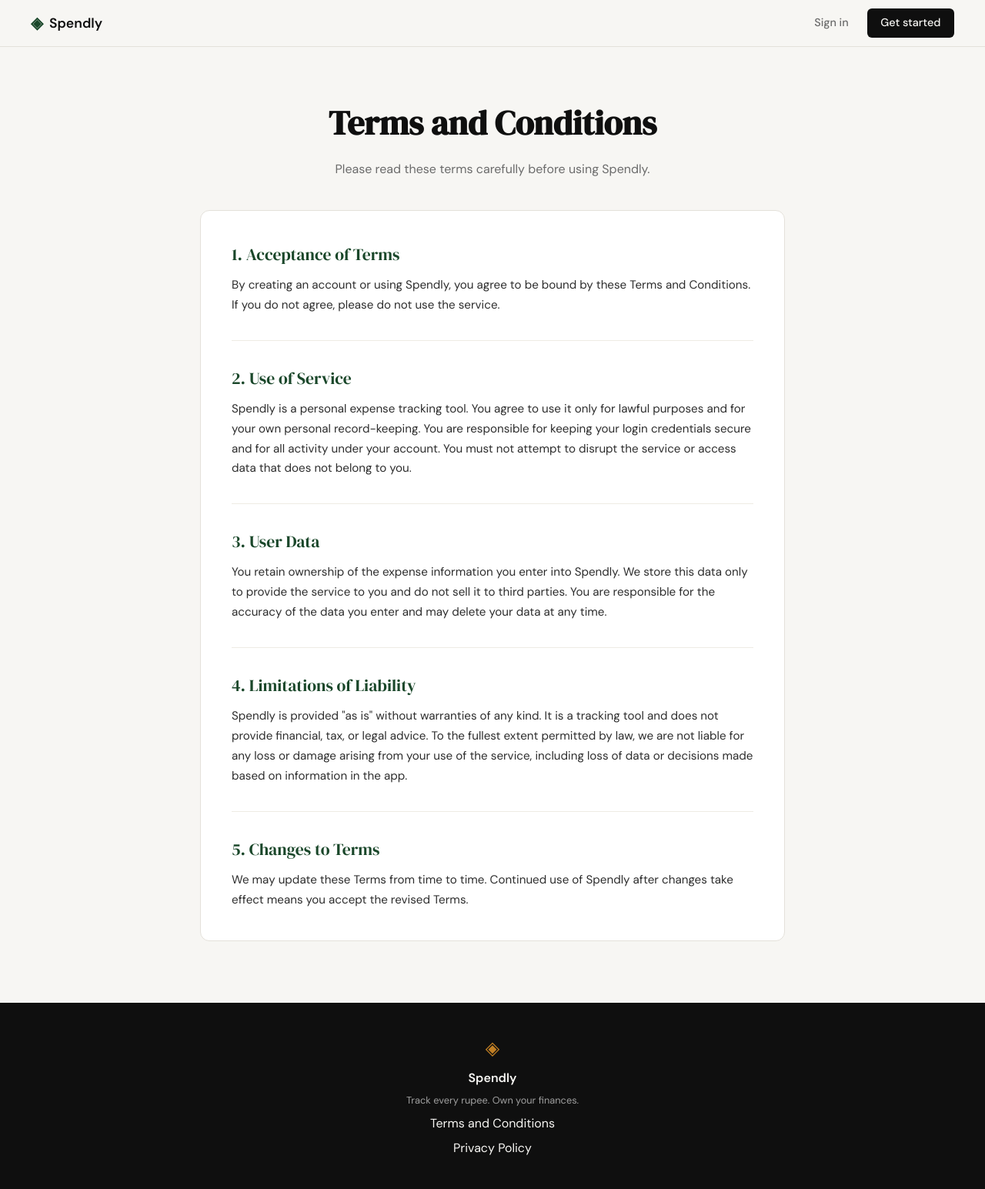
After one commit to Anikat-ThaKur/Expense-Tracking-App, a Flask app: page /terms in a window 1280 px wide. The commit adds this page. Shown: the whole page at 77% size. Run offline with Flask 3, Linux system fonts and the light colour scheme.

Commit message:
landing: add terms and conditions page and route

```diff
--- a/app.py
+++ b/app.py
@@ -20,6 +20,11 @@ def register():
 @app.route("/login")
 def login():
     return render_template("login.html")
+
+
+@app.route("/terms")
+def terms():
+    return render_template("terms.html")
 
 
 # ------------------------------------------------------------------ #
--- a/static/css/style.css
+++ b/static/css/style.css
@@ -478,6 +478,63 @@ a { color: inherit; text-decoration: none; }
 .auth-switch a:hover { text-decoration: underline; }
 
 /* ------------------------------------------------------------------ */
+/* Legal pages                                                         */
+/* ------------------------------------------------------------------ */
+
+.legal {
+    padding: 4rem 2rem 5rem;
+}
+
+.legal-inner {
+    max-width: 760px;
+    margin: 0 auto;
+}
+
+.legal-header {
+    text-align: center;
+    margin-bottom: 2.5rem;
+}
+
+.legal-title {
+    font-family: var(--font-display);
+    font-size: clamp(2rem, 4vw, 2.75rem);
+    color: var(--ink);
+    margin-bottom: 0.75rem;
+}
+
+.legal-intro {
+    font-size: 1rem;
+    color: var(--ink-muted);
+}
+
+.legal-card {
+    background: var(--paper-card);
+    border: 1px solid var(--border);
+    border-radius: var(--radius-md);
+    padding: 2.5rem;
+}
+
+.legal-section + .legal-section {
+    margin-top: 2rem;
+    padding-top: 2rem;
+    border-top: 1px solid var(--border-soft);
+}
+
+.legal-heading {
+    font-family: var(--font-display);
+    font-size: 1.35rem;
+    font-weight: 400;
+    color: var(--accent);
+    margin-bottom: 0.6rem;
+}
+
+.legal-section p {
+    font-size: 0.95rem;
+    color: var(--ink-soft);
+    line-height: 1.7;
+}
+
+/* ------------------------------------------------------------------ */
 /* Footer                                                              */
 /* ------------------------------------------------------------------ */
 
@@ -527,4 +584,6 @@ a { color: inherit; text-decoration: none; }
 @media (max-width: 600px) {
     .nav-links a:not(.nav-cta) { display: none; }
     .hero { padding: 3rem 1rem 2rem; }
+    .legal { padding: 2.5rem 1rem 3rem; }
+    .legal-card { padding: 1.5rem; }
 }
--- a/templates/base.html
+++ b/templates/base.html
@@ -34,7 +34,7 @@
             <span class="brand-icon">◈</span>
             <span class="footer-name">Spendly</span>
             <p class="footer-copy">Track every rupee. Own your finances.</p>
-            <a href="#">Terms and Conditions</a>
+            <a href="/terms">Terms and Conditions</a>
             <a href="#">Privacy Policy</a>
         </div>
     </footer>
--- /dev/null
+++ b/templates/terms.html
@@ -0,0 +1,43 @@
+{% extends "base.html" %}
+
+{% block title %}Terms and Conditions — Spendly{% endblock %}
+
+{% block content %}
+
+<section class="legal">
+    <div class="legal-inner">
+        <div class="legal-header">
+            <h1 class="legal-title">Terms and Conditions</h1>
+            <p class="legal-intro">Please read these terms carefully before using Spendly.</p>
+        </div>
+
+        <div class="legal-card">
+            <div class="legal-section">
+                <h2 class="legal-heading">1. Acceptance of Terms</h2>
+                <p>By creating an account or using Spendly, you agree to be bound by these Terms and Conditions. If you do not agree, please do not use the service.</p>
+            </div>
+
+            <div class="legal-section">
+                <h2 class="legal-heading">2. Use of Service</h2>
+                <p>Spendly is a personal expense tracking tool. You agree to use it only for lawful purposes and for your own personal record-keeping. You are responsible for keeping your login credentials secure and for all activity under your account. You must not attempt to disrupt the service or access data that does not belong to you.</p>
+            </div>
+
+            <div class="legal-section">
+                <h2 class="legal-heading">3. User Data</h2>
+                <p>You retain ownership of the expense information you enter into Spendly. We store this data only to provide the service to you and do not sell it to third parties. You are responsible for the accuracy of the data you enter and may delete your data at any time.</p>
+            </div>
+
+            <div class="legal-section">
+                <h2 class="legal-heading">4. Limitations of Liability</h2>
+                <p>Spendly is provided "as is" without warranties of any kind. It is a tracking tool and does not provide financial, tax, or legal advice. To the fullest extent permitted by law, we are not liable for any loss or damage arising from your use of the service, including loss of data or decisions made based on information in the app.</p>
+            </div>
+
+            <div class="legal-section">
+                <h2 class="legal-heading">5. Changes to Terms</h2>
+                <p>We may update these Terms from time to time. Continued use of Spendly after changes take effect means you accept the revised Terms.</p>
+            </div>
+        </div>
+    </div>
+</section>
+
+{% endblock %}
```
